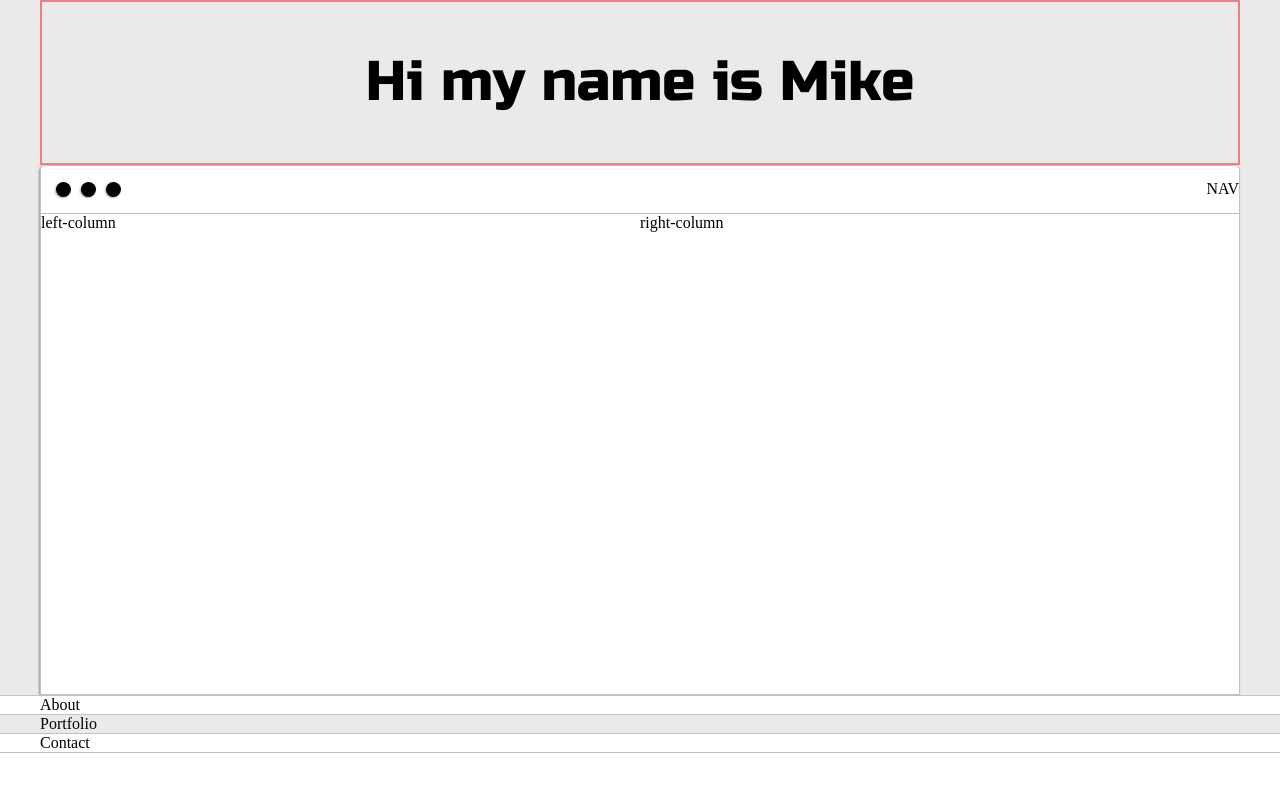
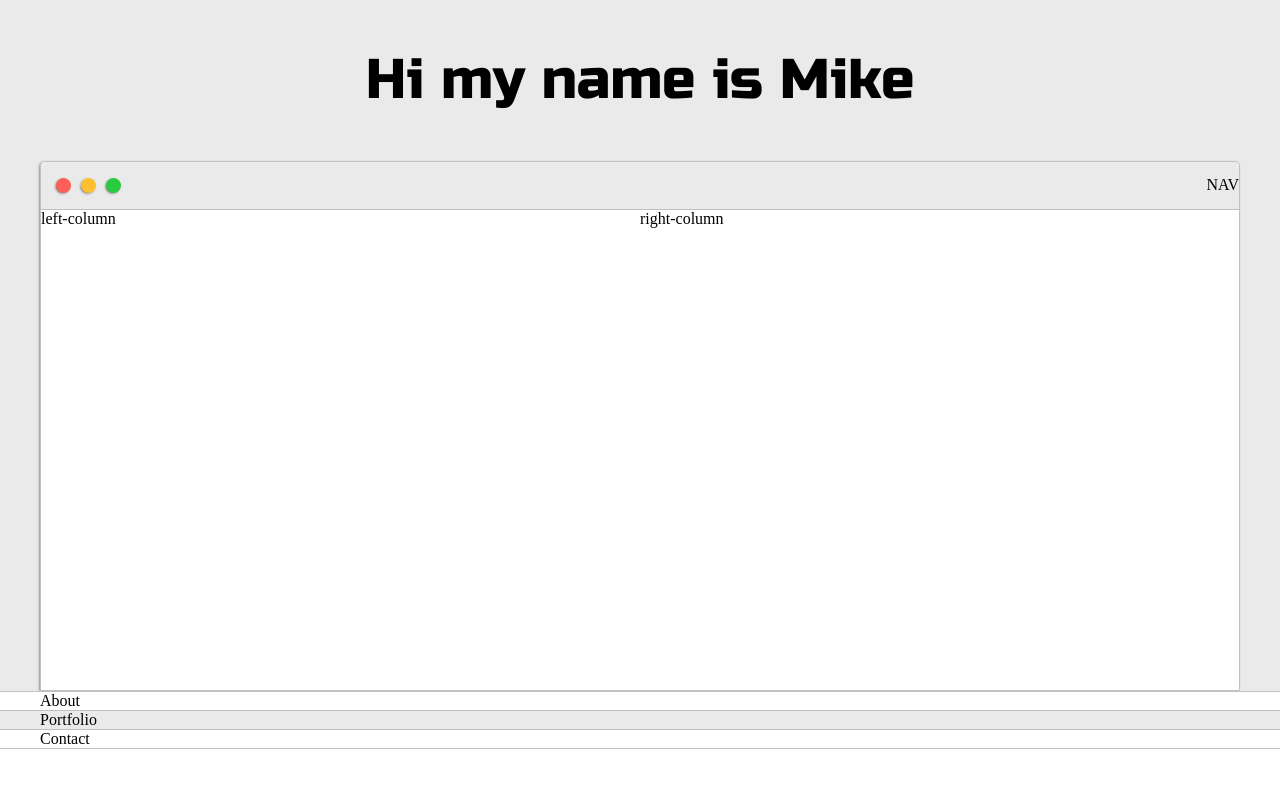
Before and after one commit to M33x0/Portfolio, a plain HTML site: page index.html in a window 1280 px wide. Drawn offline with Linux system fonts and the light colour scheme.

Commit message:
added style to navbar dot

```diff
--- a/styles.css
+++ b/styles.css
@@ -106,8 +106,10 @@ h6 {
 }
 
 .nav-wrapper{
+	border-radius: 5px 5px 0 0;
 	grid-area: nav-wrapper;
 	border-bottom: 1px solid   var(--borderColor);
+	background-color: var(--mainColor);
 	display: flex;
 	justify-content: space-between;
 	align-items: center;
@@ -118,6 +120,17 @@ h6 {
 	padding: 10px;
 }
 
+#dot-1{
+	background-color: #FC6058;
+}
+
+#dot-2{
+	background-color: #FEC02F;
+}
+
+#dot-3{
+	background-color: #2ACA3E;
+}
 .browser-dot {
 	background-color: black;
 	height: 15px;
@@ -142,7 +155,7 @@ h6 {
 	display: grid;
 	text-align: center;
 	align-content: center;
-	border: 2px solid lightcoral;
+/*	border: 2px solid lightcoral;*/
 	min-height: 10em;
 }
 
```
